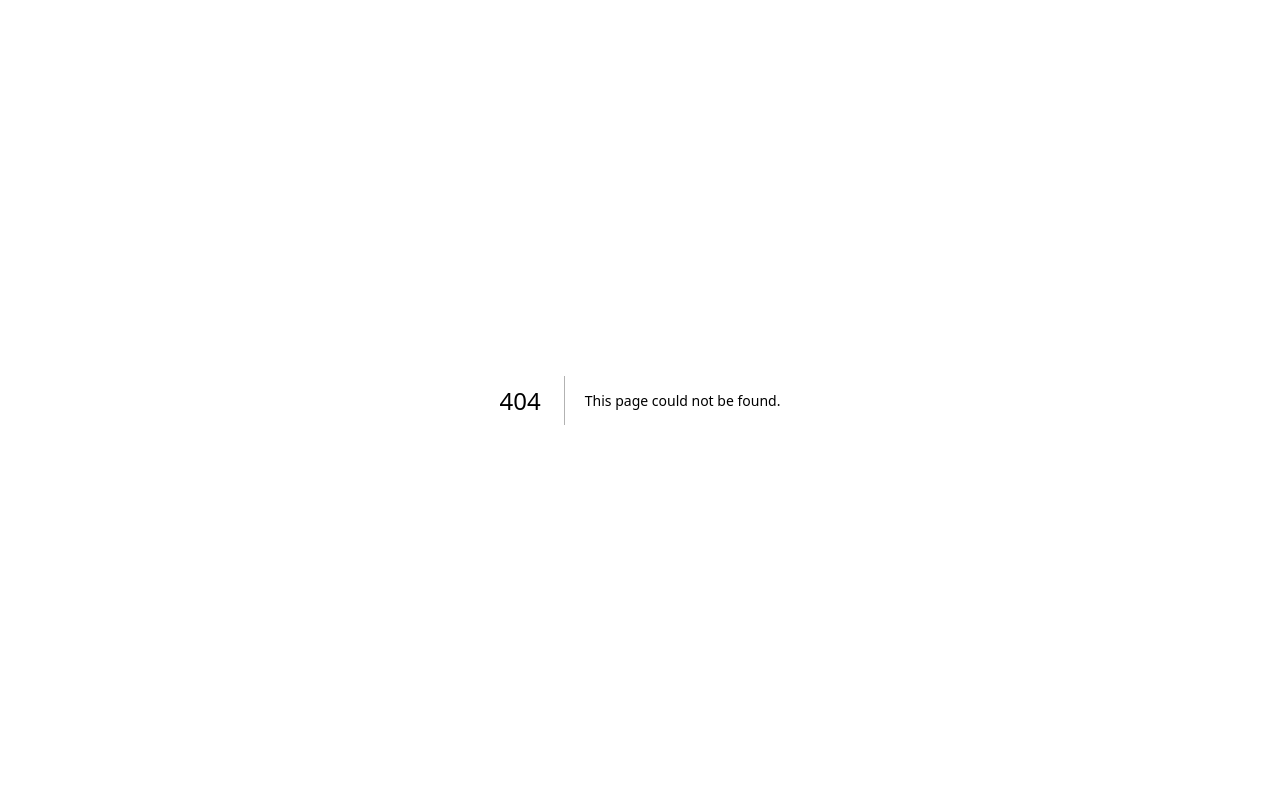
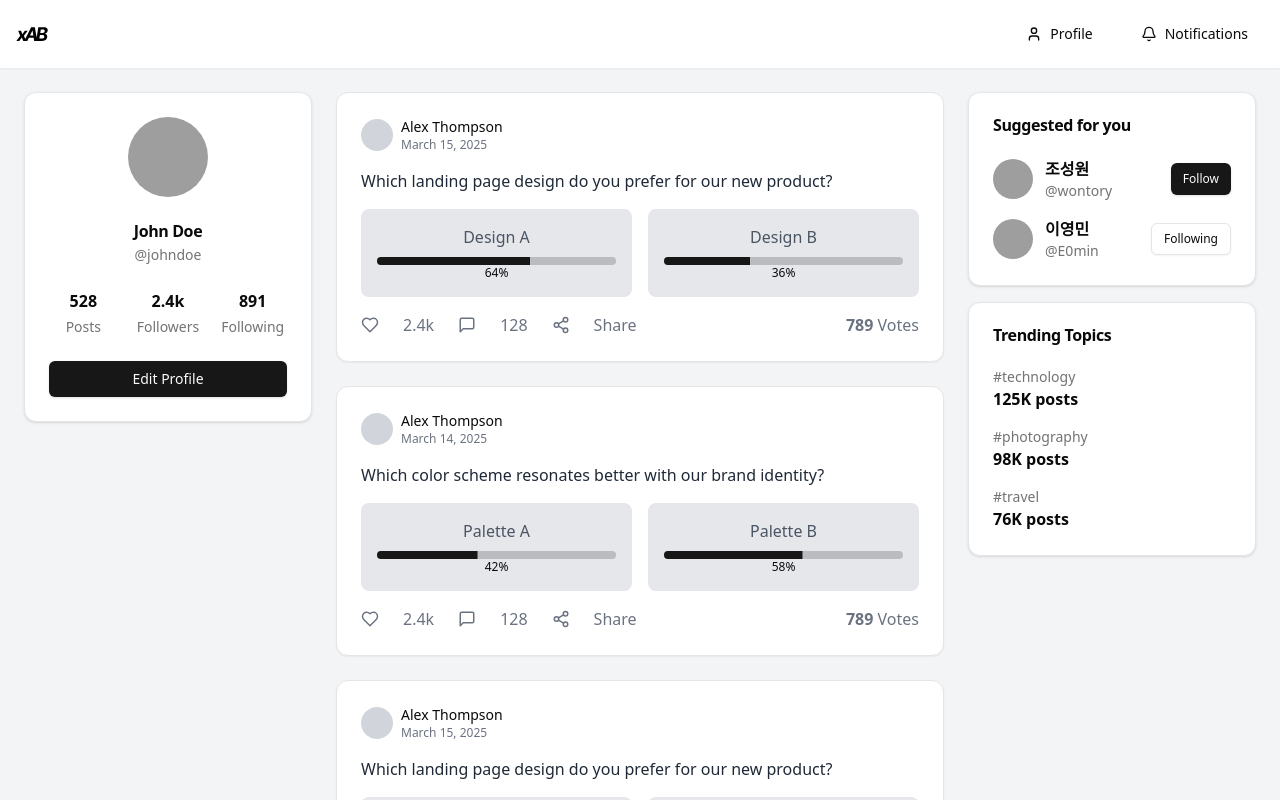
Before and after one commit to goorm-highfive/XAB, a Next.js app: page /home in a window 1280 px wide. Before the commit this address had no page. Shown: the top 800 px of the page. Built offline with nearby package versions, Linux system fonts and the light colour scheme; grey boxes are pictures that could not be loaded.

Commit message:
feat: create home page

```diff
--- /dev/null
+++ b/app/home/page.tsx
@@ -0,0 +1,90 @@
+import { ProfileSection } from '~/components/home/profile-section'
+import { SuggestSection } from '~/components/home/suggest-section'
+import { Navbar } from '~/components/profile/profile-nav-bar'
+import { SurveyCard } from '~/components/profile/profile-survey-card'
+
+export default function Home() {
+  return (
+    <div className="min-h-screen bg-gray-100">
+      <Navbar />
+      <div className="mx-auto max-w-screen-2xl items-start gap-6 p-6 lg:flex">
+        <ProfileSection />
+        <div className="flex-1 space-y-6">
+          <SurveyCard
+            date="March 15, 2025"
+            question="Which landing page design do you prefer for our new product?"
+            optionA="Design A"
+            optionB="Design B"
+            votesA={790}
+            votesB={444}
+            totalVotes={1234}
+          />
+          <SurveyCard
+            date="March 14, 2025"
+            question="Which color scheme resonates better with our brand identity?"
+            optionA="Palette A"
+            optionB="Palette B"
+            votesA={360}
+            votesB={496}
+            totalVotes={856}
+          />
+          <SurveyCard
+            date="March 15, 2025"
+            question="Which landing page design do you prefer for our new product?"
+            optionA="Design A"
+            optionB="Design B"
+            votesA={790}
+            votesB={444}
+            totalVotes={1234}
+          />
+          <SurveyCard
+            date="March 14, 2025"
+            question="Which color scheme resonates better with our brand identity?"
+            optionA="Palette A"
+            optionB="Palette B"
+            votesA={360}
+            votesB={496}
+            totalVotes={856}
+          />
+          <SurveyCard
+            date="March 15, 2025"
+            question="Which landing page design do you prefer for our new product?"
+            optionA="Design A"
+            optionB="Design B"
+            votesA={790}
+            votesB={444}
+            totalVotes={1234}
+          />
+          <SurveyCard
+            date="March 14, 2025"
+            question="Which color scheme resonates better with our brand identity?"
+            optionA="Palette A"
+            optionB="Palette B"
+            votesA={360}
+            votesB={496}
+            totalVotes={856}
+          />
+          <SurveyCard
+            date="March 15, 2025"
+            question="Which landing page design do you prefer for our new product?"
+            optionA="Design A"
+            optionB="Design B"
+            votesA={790}
+            votesB={444}
+            totalVotes={1234}
+          />
+          <SurveyCard
+            date="March 14, 2025"
+            question="Which color scheme resonates better with our brand identity?"
+            optionA="Palette A"
+            optionB="Palette B"
+            votesA={360}
+            votesB={496}
+            totalVotes={856}
+          />
+        </div>
+        <SuggestSection />
+      </div>
+    </div>
+  )
+}
--- /dev/null
+++ b/src/components/home/profile-section.tsx
@@ -0,0 +1,47 @@
+import {
+  Card,
+  CardContent,
+  CardDescription,
+  CardFooter,
+  CardHeader,
+  CardTitle,
+} from '~/components/ui/card'
+import { Avatar, AvatarImage } from '~/components/ui/avatar'
+import { AvatarFallback } from '@radix-ui/react-avatar'
+import { Button } from '../ui/button'
+
+function ProfileSection() {
+  return (
+    <Card className="sticky top-[92px] hidden w-72 lg:block">
+      <CardHeader className="items-center gap-5">
+        <Avatar className="size-20 items-center justify-center">
+          <AvatarImage src="https://github.com/shadcn.png" alt="@shadcn" />
+          <AvatarFallback className="text-4xl font-semibold">AB</AvatarFallback>
+        </Avatar>
+        <div className="flex flex-col items-center gap-1.5 text-center">
+          <CardTitle>John Doe</CardTitle>
+          <CardDescription>@johndoe</CardDescription>
+        </div>
+      </CardHeader>
+      <CardContent className="grid grid-cols-3 gap-4">
+        <div className="flex flex-col items-center gap-1 text-center">
+          <span className="font-bold">528</span>
+          <span className="text-sm text-muted-foreground">Posts</span>
+        </div>
+        <div className="flex flex-col items-center gap-1 text-center">
+          <span className="font-bold">2.4k</span>
+          <span className="text-sm text-muted-foreground">Followers</span>
+        </div>
+        <div className="flex flex-col items-center gap-1 text-center">
+          <span className="font-bold">891</span>
+          <span className="text-sm text-muted-foreground">Following</span>
+        </div>
+      </CardContent>
+      <CardFooter>
+        <Button className="w-full">Edit Profile</Button>
+      </CardFooter>
+    </Card>
+  )
+}
+
+export { ProfileSection }
--- /dev/null
+++ b/src/components/home/suggest-section.tsx
@@ -0,0 +1,89 @@
+import { Card, CardContent, CardHeader, CardTitle } from '~/components/ui/card'
+import { Avatar, AvatarFallback, AvatarImage } from '../ui/avatar'
+import { Button } from '../ui/button'
+
+const SUGGESTED_FOR_YOU = [
+  {
+    profile: 'https://github.com/wontory.png',
+    name: '조성원',
+    id: '@wontory',
+    isFollowing: false,
+  },
+  {
+    profile: 'https://github.com/E0min.png',
+    name: '이영민',
+    id: '@E0min',
+    isFollowing: true,
+  },
+] as const
+
+const TRENDING_TOPICS = [
+  {
+    title: '#technology',
+    count: '125K posts',
+  },
+  {
+    title: '#photography',
+    count: '98K posts',
+  },
+  {
+    title: '#travel',
+    count: '76K posts',
+  },
+] as const
+
+function SuggestSection() {
+  return (
+    <div className="sticky top-[92px] hidden w-72 flex-col gap-4 xl:flex">
+      <Card>
+        <CardHeader>
+          <CardTitle>Suggested for you</CardTitle>
+        </CardHeader>
+        <CardContent>
+          <ul className="space-y-4">
+            {SUGGESTED_FOR_YOU.map((item) => (
+              <li key={item.id} className="flex items-center gap-3">
+                <Avatar>
+                  <AvatarImage src={item.profile} alt={item.name} />
+                  <AvatarFallback>AB</AvatarFallback>
+                </Avatar>
+                <div className="flex flex-1 flex-col">
+                  <span className="font-bold">{item.name}</span>
+                  <span className="text-sm text-muted-foreground">
+                    {item.id}
+                  </span>
+                </div>
+                {item.isFollowing ? (
+                  <Button size="sm" variant="outline">
+                    Following
+                  </Button>
+                ) : (
+                  <Button size="sm">Follow</Button>
+                )}
+              </li>
+            ))}
+          </ul>
+        </CardContent>
+      </Card>
+      <Card>
+        <CardHeader>
+          <CardTitle>Trending Topics</CardTitle>
+        </CardHeader>
+        <CardContent>
+          <ul className="space-y-4">
+            {TRENDING_TOPICS.map((item) => (
+              <li key={item.title} className="flex flex-col">
+                <span className="text-sm text-muted-foreground">
+                  {item.title}
+                </span>
+                <span className="font-bold">{item.count}</span>
+              </li>
+            ))}
+          </ul>
+        </CardContent>
+      </Card>
+    </div>
+  )
+}
+
+export { SuggestSection }
```
